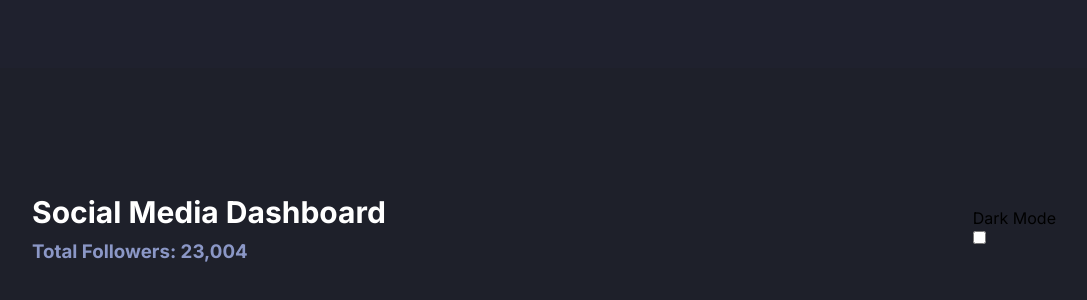
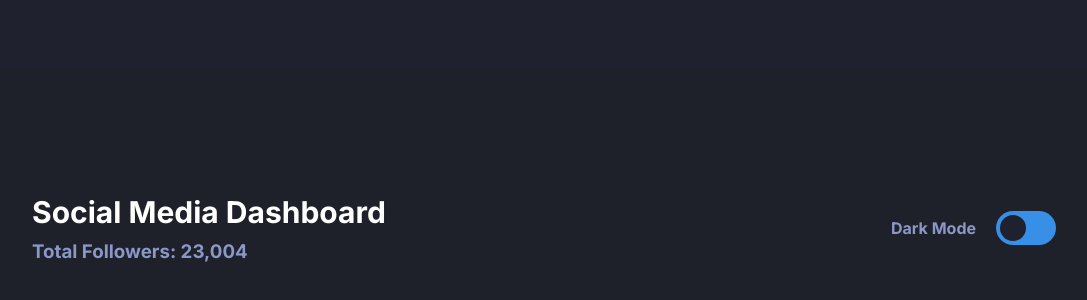
Before and after one commit to lkiryu/social-media-dashboard-with-theme-switcher, a React (Create React App) app: page / in a window 1280 px wide. Shown: the part 172-472 px from the top of the page, without its empty margins (96-1183 px from the left). Built offline with nearby package versions, Linux system fonts and the light colour scheme.

Commit message:
button style add

```diff
--- a/src/components/button/button.css
+++ b/src/components/button/button.css
@@ -0,0 +1,66 @@
+.button {
+    display: flex;
+    align-items: center;
+    justify-content: center;
+}
+
+.button .mode {
+    color: hsl(228, 34%, 66%);
+    font-weight: 700;
+    margin-right: 20px;
+}
+
+.switch {
+    position: relative;
+    display: inline-block;
+    width: 60px;
+    height: 34px;
+}
+
+.switch input {
+    opacity: 0;
+    width: 0;
+    height: 0;
+}
+
+.slider {
+    position: absolute;
+    cursor: pointer;
+    top: 0;
+    left: 0;
+    right: 0;
+    bottom: 0;
+    background-color: hsl(210, 78%, 56%);
+    -webkit-transition: .4s;
+    transition: .4s;
+}
+
+.slider:before {
+    position: absolute;
+    content: "";
+    height: 26px;
+    width: 26px;
+    left: 4px;
+    bottom: 4px;
+    background-color: hsla(232, 19%, 15% ,100);
+    -webkit-transition: .4s;
+    transition: .4s;
+}
+
+input:checked+.slider {
+    background-color: hsl(230, 22%, 74%);
+}
+
+input:checked+.slider:before {
+    -webkit-transform: translateX(26px);
+    -ms-transform: translateX(26px);
+    transform: translateX(26px);
+}
+
+.slider.round {
+    border-radius: 34px;
+}
+
+.slider.round:before {
+    border-radius: 50%;
+}
--- a/src/components/button/button.js
+++ b/src/components/button/button.js
@@ -1,9 +1,11 @@
 import React from "react";
+
+import './button.css'
 
 const Button = () => {
     return (
-        <div className="button">
-            <p className="mode dark">Dark Mode</p>
+        <div className="button dark">
+            <p className="mode">Dark Mode</p>
             <label className="switch">
                 <input type="checkbox" />
                 <span className="slider round"></span>
```
